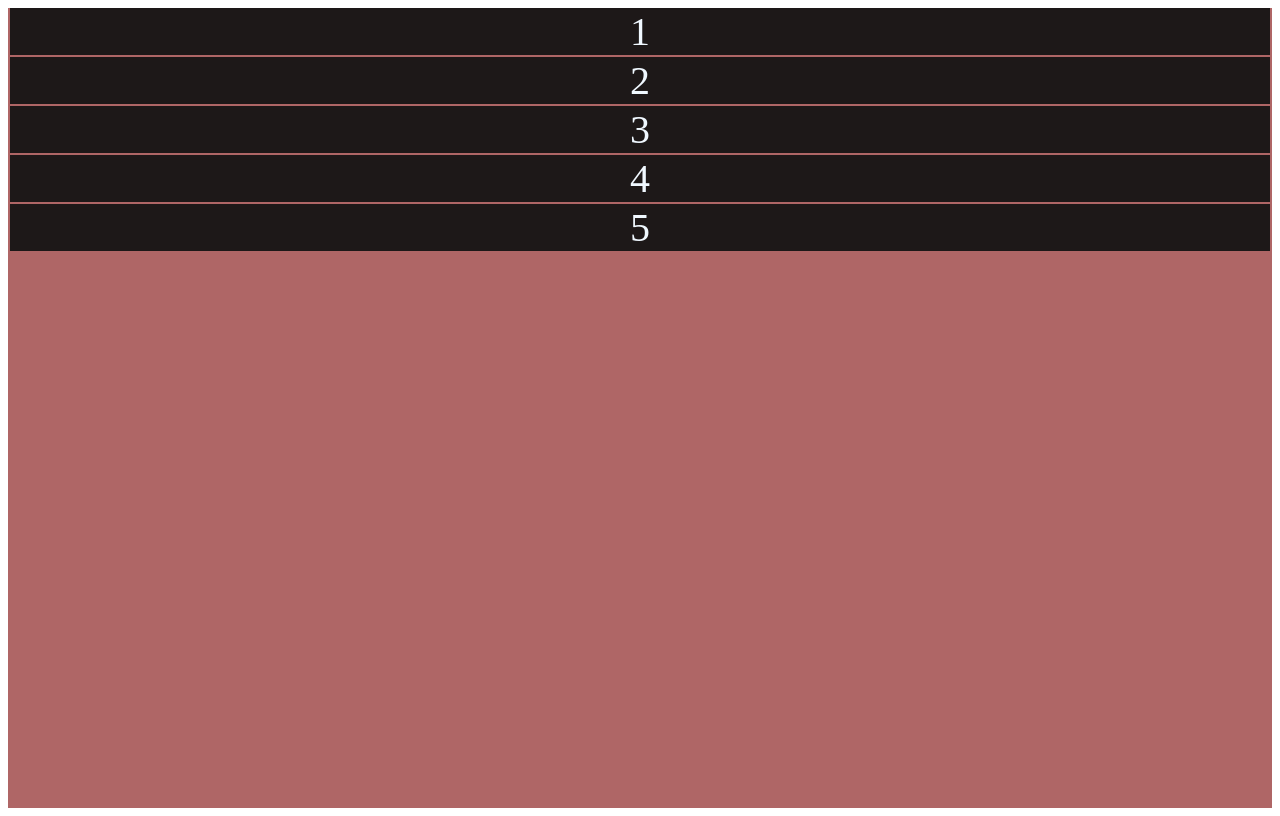
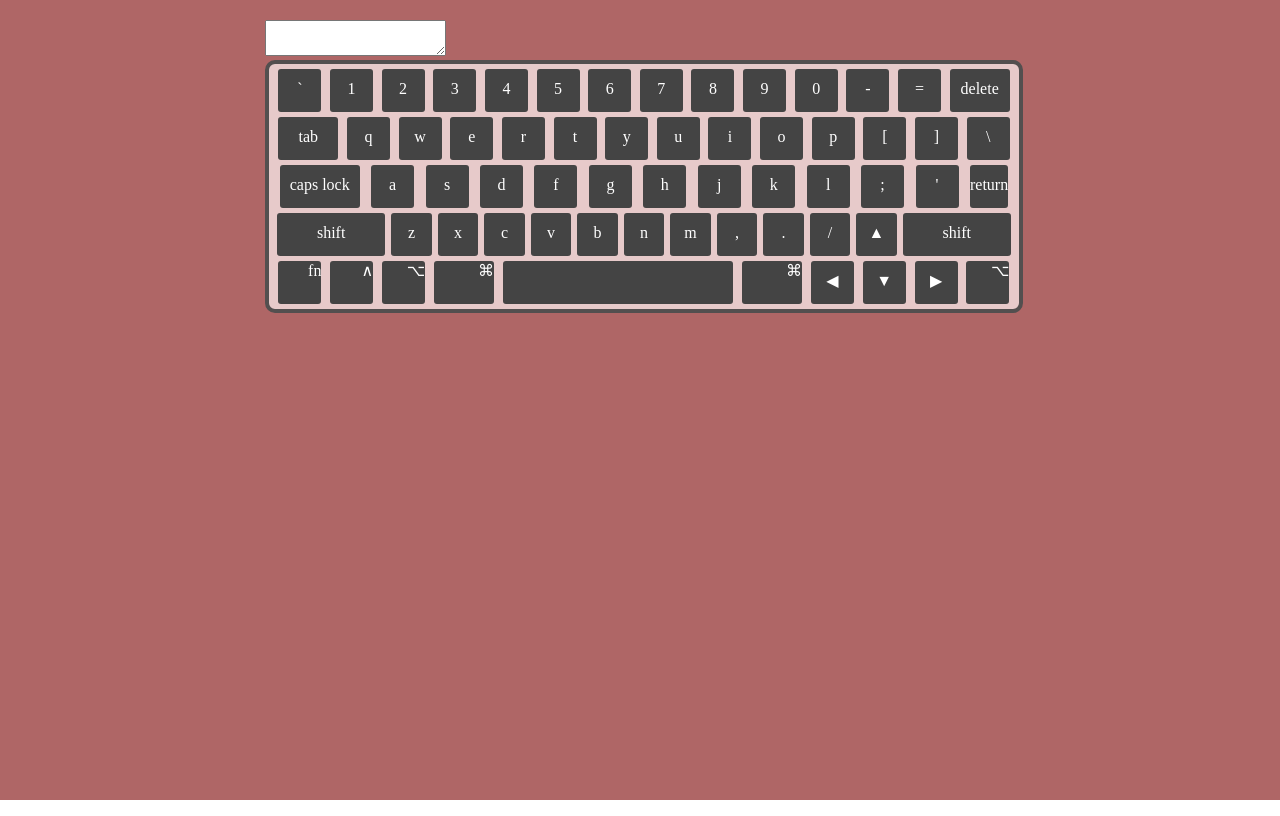
Before and after one commit to MikalaiF/virtual-keyboard, a website: page index.html in a window 1280 px wide. Drawn offline with Linux system fonts and the light colour scheme.

Commit message:
feat: add pattern keyboard

```diff
--- a/js/index.js
+++ b/js/index.js
@@ -1,21 +1,111 @@
-const letters = ['1', '2', '3', '4', '5'];
+const letters = [['`', '1', '2', '3', '4', '5', '6', '7', '8', '9', '0', '-', '=', 'delete'],
+['tab', 'q', 'w', 'e', 'r', 't', 'y', 'u', 'i', 'o', 'p', '[', ']', String.fromCharCode(92)],
+['caps lock', 'a', 's', 'd', 'f', 'g', 'h', 'j', 'k', 'l', ';', String.fromCharCode(39), 'return'],
+['shift', 'z', 'x', 'c', 'v', 'b', 'n', 'm', ',', '.', '/', String.fromCharCode(9650), 'shift'],
+['fn', String.fromCharCode(8743), '⌥', '⌘', String.fromCharCode(160), '⌘', String.fromCharCode(9664), String.fromCharCode(9660), String.fromCharCode(9654), '⌥']];
+//let letters = [96, 49, 50, 51, 52, 53, 54, 55, 56, 57, 48, 45, 61, 113, 119, 101, 114, 116, 121, 117, 105, 111, 112, 91, 93, 92, 97, 115, 100, 102, 103, 104, 106, 107, 108, 59, 39, 13, 122, 120, 99, 118, 98, 110, 109, 44, 46, 47, 32];
+
+function createWrapper() {
+  const wrapper = document.createElement('div');
+  wrapper.className = 'wrapper';
+  return wrapper;
+}
+document.body.append(createWrapper());
+const wrapper = document.querySelector('.wrapper');
+
+// ----------------------Wrapper------------^
+function createContainer1() {
+  const container1 = document.createElement('div');
+  container1.className = 'container1';
+  return container1;
+}
+
+wrapper.appendChild(createContainer1());
+const container1 = document.querySelector('.container1');
+// ----------------------Container1------------^
+
+function createTexArea() {
+  const containerTextArea = document.createElement('textarea');
+  containerTextArea.className = 'containerTextArea';
+  return containerTextArea;
+}
+
+container1.appendChild(createTexArea());
+const containerTextArea = document.querySelector('.containerTextArea');
+// ----------------------containerTextArea------------^
 
 function createDiv() {
-  const container = document.createElement('div');
-  container.className = 'container';
-  return container;
+  const containerKeyBoard = document.createElement('div');
+  containerKeyBoard.className = 'containerKeyBoard';
+  return containerKeyBoard;
 }
 
-document.body.appendChild(createDiv());
+container1.appendChild(createDiv());
+const containerKeyBoard = document.querySelector('.containerKeyBoard');
+// ----------------------containerKeyBoard------------^
 
 function createLetter() {
-  const container = document.createElement('div');
-  container.className = 'letter';
-  return container;
+  const span = document.createElement('span');
+  span.className = 'letter';
+  return span;
 }
+// ----------------------Letter------------^
 
-// eslint-disable-next-line no-plusplus
-for (let i = 0; i < letters.length; i++) {
-  const newLetter = document.body.querySelector('.container').appendChild(createLetter('letter'));
-  newLetter.innerHTML = letters[i];
+function createLine() {
+  const line = document.createElement('div');
+  line.className = 'line';
+  return line;
 }
+// ----------------------Line------------^
+
+(function createKeyboard() {
+  let out = '';
+  for (let i = 0; i < letters.length; i++) {
+    containerKeyBoard.appendChild(createLine());
+    for (let j = 0; j < letters[i].length; j++) {
+      const letter = containerKeyBoard.childNodes[i].appendChild(createLetter());
+      letter.innerHTML = letters[i][j];
+      if (letters[i][j] === 'delete') {
+        letter.classList.add('delete');
+      }
+      if (letters[i][j] === 'tab') {
+        letter.classList.add('tab');
+      }
+      if (letters[i][j] === 'caps lock') {
+        letter.classList.add('caps_lock');
+      }
+      if (letters[i][j] === 'shift') {
+        letter.classList.add('shift');
+      }
+      if (letters[i][j] === String.fromCharCode(160)) {
+        letter.classList.add('space');
+      }
+      if (letters[i][j] === 'return') {
+        letter.classList.add('return');
+      }
+      if (letters[i][j] === '⌘') {
+        letter.classList.add('command');
+      }
+      if (letters[i][j] === String.fromCharCode(8743)) {
+        letter.classList.add('control');
+      }
+      if (letters[i][j] === '⌥') {
+        letter.classList.add('option');
+      }
+      if (letters[i][j] === 'fn') {
+        letter.classList.add('fn');
+      }
+    }
+  }
+}());
+
+// ----------------------Create------------^
+
+//function init() {
+//  let out = '';
+//  for (let i = 0; i < letters.length; i++){
+//    out += `<div class="letter"> ${String.fromCharCode(letters[i])}</div>`;
+//  }
+//  containerKeyBoard.innerHTML = out;
+//}
+//init()
--- a/style.css
+++ b/style.css
@@ -1,13 +1,85 @@
-.container {
+body{
+  margin: 0;
+  padding: 0;
+}
+.wrapper{
+  width: 100%;
   background: rgb(175, 102, 102);
-  margin: 0 auto;
+  margin: auto;
   height: 100vh;
 }
 
+.container1{
+  width: 750px;
+  margin: 0 auto;
+  padding-top: 20px;
+}
+
+.containerKeyBoard {
+  width: 100%;
+  margin: auto;
+  background: rgb(231, 202, 202);
+  border: 4px solid #534f4f;
+  border-radius: 10px;
+}
+
+.line {
+  margin: 5px;
+  display: flex;
+  justify-content: space-around;
+  }
+
 .letter {
-  background: rgb(29, 24, 24);
-  color: aliceblue;
-  font-size: 40px;
+  display: inline-block;
+  width: 43px;
+  height: 43px;
+  margin-left: 3px;
+  margin-right: 3px;
+  font-weight: 500;
+  line-height: 40px;
   text-align: center;
-  margin: 2px;
+  color: #ffffff;
+  background: #444444;
+  border-radius: 3px;
+  cursor: pointer;
+  user-select: none;
+  transition: border-radius 0.3s, background-color 0.3s
 }
+
+.clearfix{
+display: block;
+width: 100%;
+clear: both;
+}
+
+.return{
+  width: auto;
+}
+
+
+.tab,
+.delete{
+  width: 60px;
+}
+.caps_lock{
+  width: 80px;
+}
+
+.shift{
+  width: 115px;
+}
+
+.command{
+  width: 60px;
+}
+
+.space {
+  width: 230px;
+}
+.fn,
+.control,
+.option,
+.command{
+  line-height: 20px;
+    text-align: end;
+}
```
Also changed, not shown: js/train.js (added).
